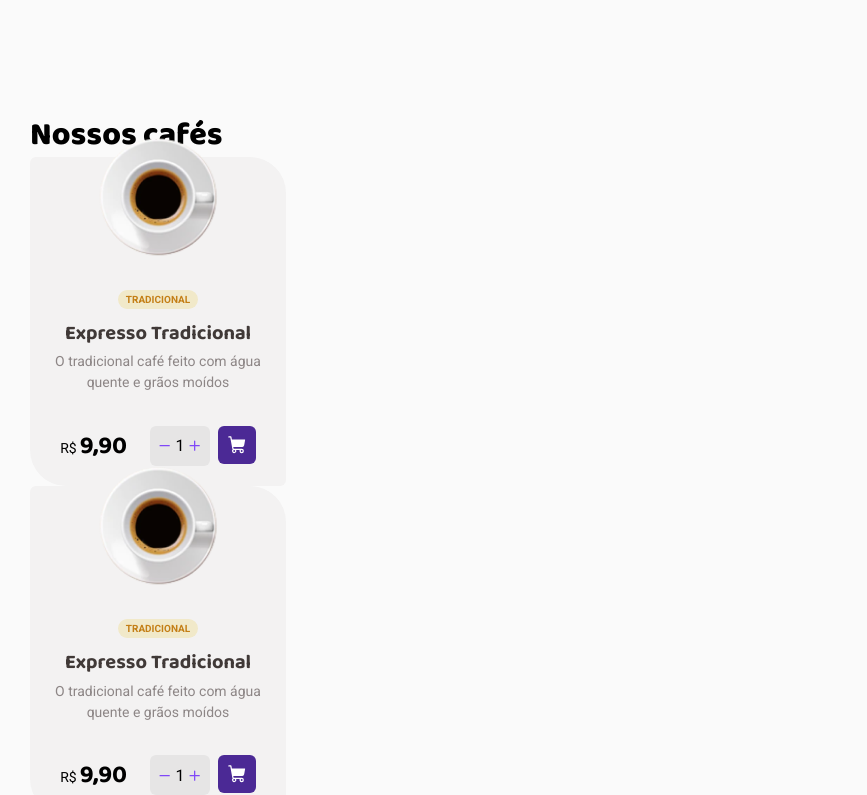
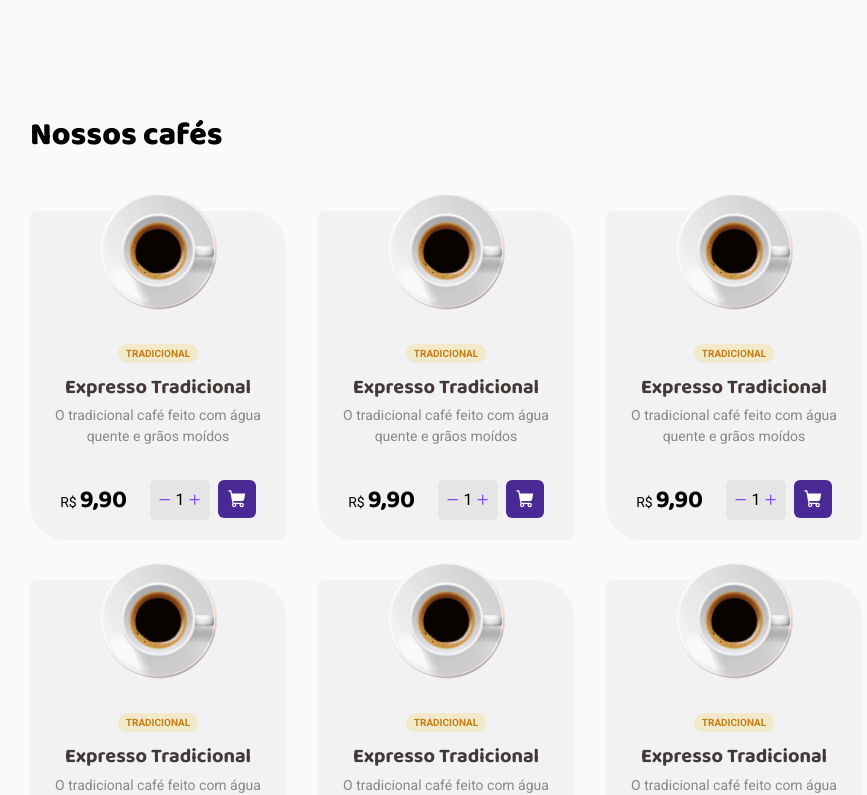
Before and after one commit to luislanga/coffee-delivery, a React (Vite) app: page / in a window 1280 px wide. Shown: the part 541-1336 px from the top of the page, without its empty margins (130-997 px from the left). Built offline with nearby package versions, Linux system fonts and the light colour scheme.

Commit message:
home page layout

```diff
--- a/src/Pages/Home/index.tsx
+++ b/src/Pages/Home/index.tsx
@@ -6,8 +6,14 @@ export function Home() {
   return (
     <Container>
       <Hero />
+      <h2>Nossos cafés</h2>
       <ItemShowcase>
-        <h2>Nossos cafés</h2>
+        <ShowcaseItem />
+        <ShowcaseItem />
+        <ShowcaseItem />
+        <ShowcaseItem />
+        <ShowcaseItem />
+        <ShowcaseItem />
         <ShowcaseItem />
         <ShowcaseItem />
         <ShowcaseItem />
--- a/src/Pages/Home/styles.ts
+++ b/src/Pages/Home/styles.ts
@@ -1,12 +1,18 @@
 import styled from "styled-components";
 
-export const Container = styled.div``;
+export const Container = styled.div`
+h2 {
+  font-family: "Baloo 2";
+  font-weight: 800;
+  font-size: 3.2rem;
+  line-height: 130%;
+  margin-bottom: 5.4rem;
+}
+`;
 
 export const ItemShowcase = styled.div`
-  h2 {
-    font-family: "Baloo 2";
-    font-weight: 800;
-    font-size: 3.2rem;
-    line-height: 130%;
-  }
+  display: flex;
+  flex-wrap: wrap;
+  gap: 4rem 3.2rem;
+  margin-bottom: 15.7rem;
 `;
```
